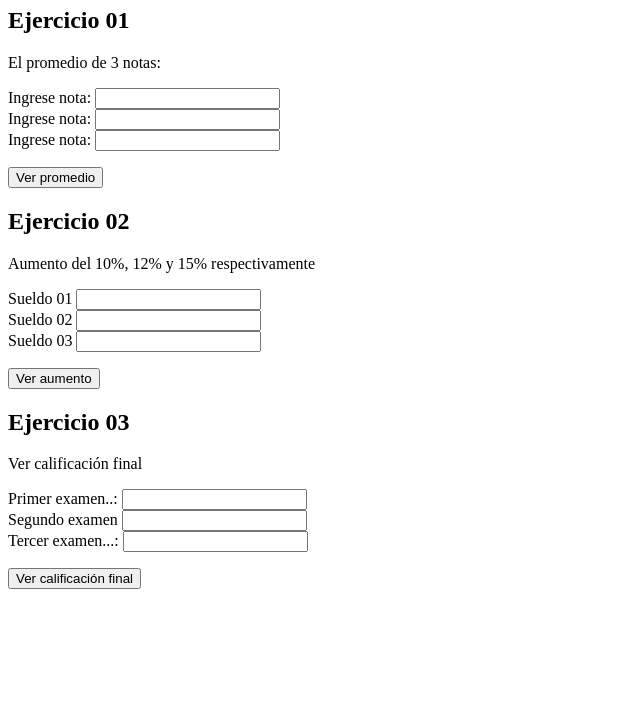
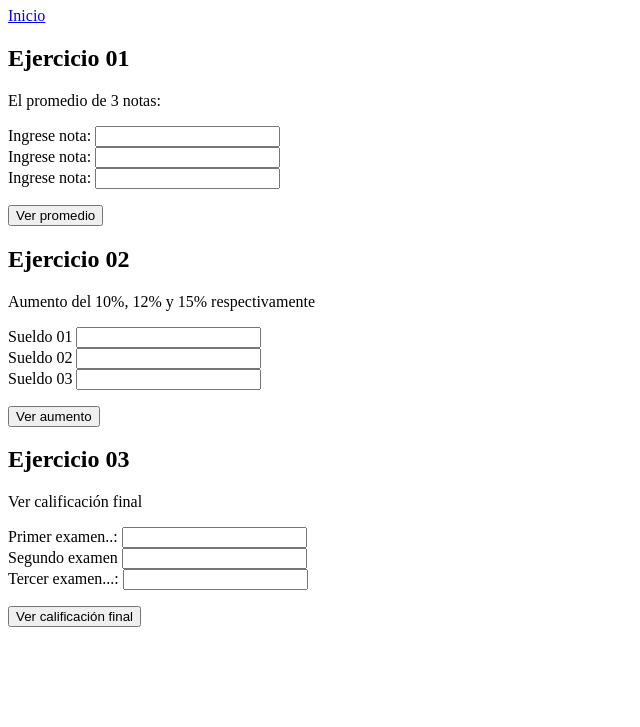
Before and after one commit to PercyEdgar/TrabajosPercy, a plain HTML site: page s13a.html in a window 1280 px wide. Shown: the part 73-800 px from the top of the page, without its empty margins (0-640 px from the left). Drawn offline with Linux system fonts and the light colour scheme.

Commit message:
Update s13a.html

```diff
--- a/s13a.html
+++ b/s13a.html
@@ -9,7 +9,9 @@
 </head>
 <body>
     <header><h1>Sesión 13 Actividad Asincrona</h1></header>
-    <nav></nav>
+    <nav>
+        <a href="index.html">Inicio</a>
+    </nav>
     <main>
         <!--Ejercicio 01-->
         <article>
```
